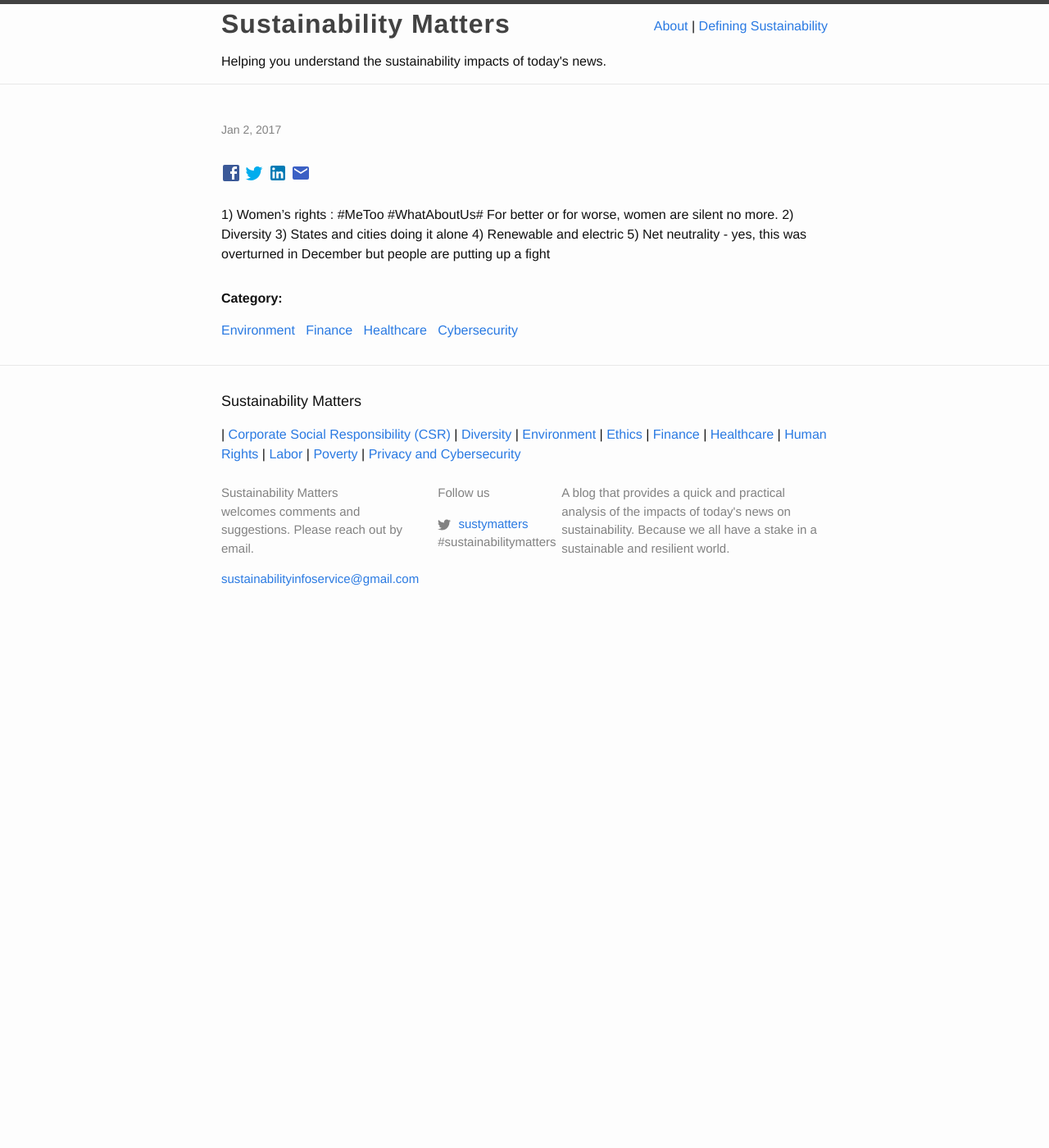
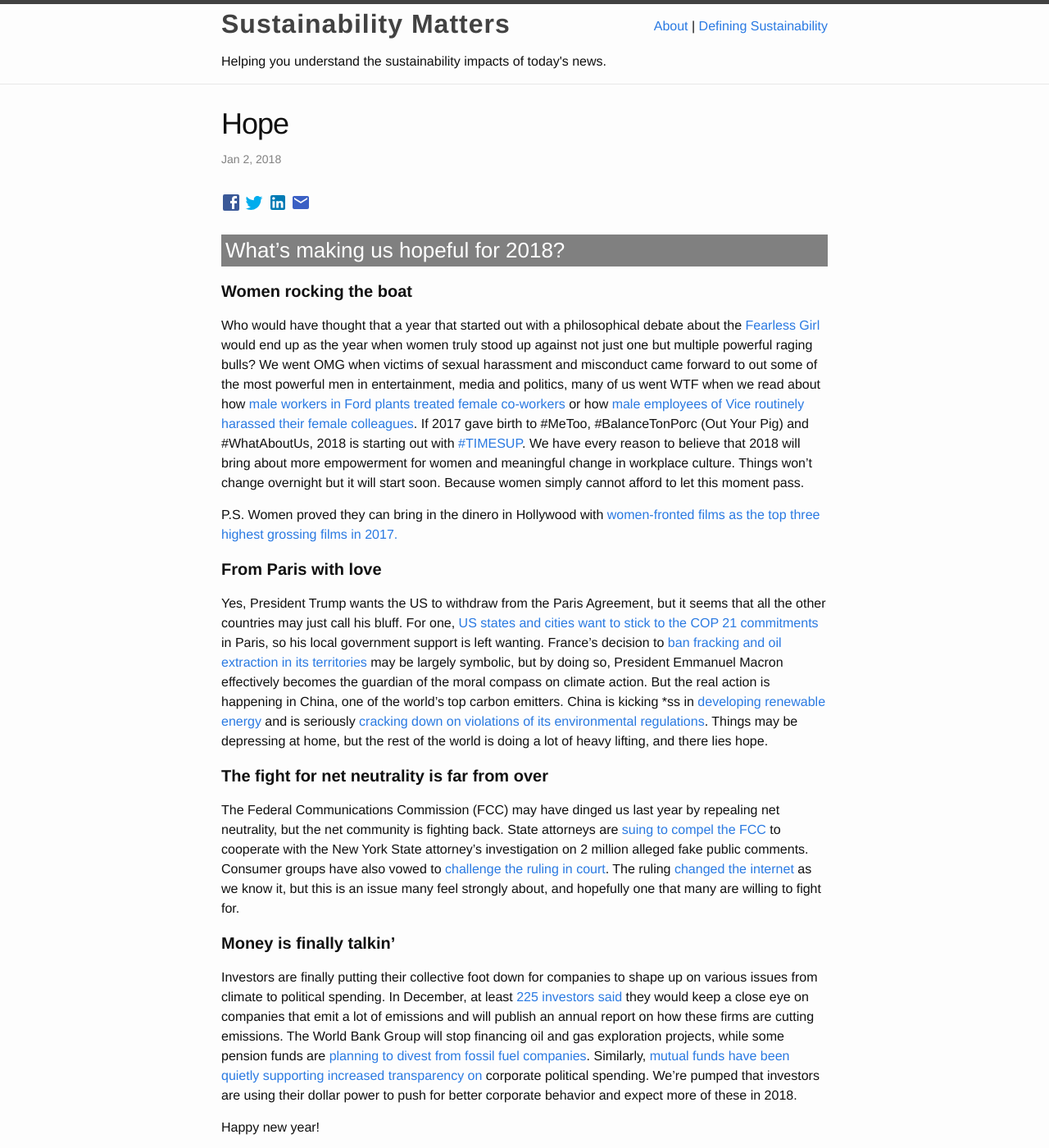
Before and after one commit to Sparkleleuk/Sustainability_Matters, a Jekyll site: the page built from _posts/2018-01-01-start-of-year.markdown, in a window 1280 px wide and 1400 px high. Shown: the whole window at 82% size. Built offline with Jekyll 4.4.1, drawn with Linux system fonts in a browser that asks for light colours; some of the changed text lies outside the part shown.

Commit message:
new post

```diff
--- a/_posts/2017-11-22-throttled.markdown
+++ b/_posts/2017-11-22-throttled.markdown
@@ -3,7 +3,7 @@ layout: post
 title:  "Throttled"
 excerpt: "The FCC announced a plan to repeal net neutrality rules. Uber admitted that customer and driver information were stolen in a hack in late 2016."
 date:   2017-11-21 18:02:44 -0500
-categories: [Ethics, CSR, Privacy]
+categories: [Ethics, Privacy, CSR, Human Rights]
 ---
 
 ### Net neutrality rules at risk
--- a/_posts/2018-01-01-start-of-year.markdown
+++ b/_posts/2018-01-01-start-of-year.markdown
@@ -1,15 +1,30 @@
 ---
 layout: post
-title:  " "
+title:  "Hope"
 excerpt: "A list of themes that we are excited about for 2018."
-date:   2017-01-01 20:00:00 -0500
-categories: [Environment, Finance, Healthcare, Cybersecurity]
+date:   2018-01-02 18:00:00 -0500
+categories: [Human Rights, Diversity, Environment, Ethics, Finance]
 ---
 
+### What's making us hopeful for 2018?
+
+#### **Women rocking the boat**
+
+Who would have thought that a year that started out with a philosophical debate about the <a href="https://en.wikipedia.org/wiki/Fearless_Girl" target="_blank">Fearless Girl</a> would end up as the year when women truly stood up against not just one but multiple powerful raging bulls? We went OMG when victims of sexual harassment and misconduct came forward to out some of the most powerful men in entertainment, media and politics, many of us went WTF when we read about how <a href="http://www.sustainabilitymatters.info/csr/diversity/ethics/2017/12/22/ford-apple.html" target="_blank">male workers in Ford plants treated female co-workers</a> or how <a href="https://www.nytimes.com/2017/12/23/business/media/vice-sexual-harassment.html?_r=0" target="_blank">male employees of Vice routinely harassed their female colleagues</a>. If 2017 gave birth to #MeToo, #BalanceTonPorc (Out Your Pig) and #WhatAboutUs, 2018 is starting out with <a href="https://www.timesupnow.com/" target="_blank">#TIMESUP</a>. We have every reason to believe that 2018 will bring about more empowerment for women and meaningful change in workplace culture. Things won't change overnight but it will start soon. Because women simply cannot afford to let this moment pass.
+
+P.S. Women proved they can bring in the dinero in Hollywood with <a href="https://www.theguardian.com/film/2018/jan/01/women-fronted-films-top-three-highest-grossing-2017" target="_blank">women-fronted films as the top three highest grossing films in 2017.
+
+#### **From Paris with love**
+
+Yes, President Trump wants the US to withdraw from the Paris Agreement, but it seems that all the other countries may just call his bluff. For one, <a href="http://www.sustainabilitymatters.info/environment/2017/12/08/mayor-agreement.html" target="_blank">US states and cities want to stick to the COP 21 commitments</a> in Paris, so his local government support is left wanting. France's decision to <a href="https://www.theguardian.com/environment/2017/dec/20/france-bans-fracking-and-oil-extraction-in-all-of-its-territories" target="_blank"> ban fracking and oil extraction in its territories</a> may be largely symbolic, but by doing so, President Emmanuel Macron effectively becomes the guardian of the moral compass on climate action. But the real action is happening in China, one of the world's top carbon emitters. China is kicking *ss in <a href="http://money.cnn.com/2017/07/18/technology/china-us-clean-energy-solar-farm/index.html" target="_blank">developing renewable energy</a> and is seriously <a href="http://www.sustainabilitymatters.info/diversity/environment/2017/12/06/women-fines.html" target="_blank">cracking down on violations of its environmental regulations</a>. Things may be depressing at home, but the rest of the world is doing a lot of heavy lifting, and there lies hope.
 
 
-1) Women’s rights : #MeToo #WhatAboutUs# For better or for worse, women are silent no more.
-2) Diversity
-3) States and cities doing it alone
-4) Renewable and electric
-5) Net neutrality - yes, this was overturned in December but people are putting up a fight
+#### **The fight for net neutrality is far from over**
+
+The Federal Communications Commission (FCC) may have dinged us last year by repealing net neutrality, but the net community is fighting back. State attorneys are <a href="http://fortune.com/2017/12/14/net-neutrality-fcc-lawsuit-ajit-pai/" target="_blank">suing to compel the FCC</a> to cooperate with the New York State attorney's investigation on 2 million alleged fake public comments. Consumer groups have also vowed to <a href="https://www.washingtonpost.com/news/the-switch/wp/2017/12/19/the-net-neutrality-lawsuits-are-coming-heres-what-theyre-likely-to-say/?utm_term=.4d07603eb1d8" target="_blank">challenge the ruling in court</a>. The ruling <a href="http://www.sustainabilitymatters.info/ethics/csr/privacy/2017/11/21/throttled.html" target="_blank">changed the internet</a> as we know it, but this is an issue many feel strongly about, and hopefully one that many are willing to fight for.
+
+#### **Money is finally talkin'**
+
+Investors are finally putting their collective foot down for companies to shape up on various issues from climate to political spending. In December, at least <a href="http://www.sustainabilitymatters.info/ethics/environment/human%20rights/2017/12/13/net-neutrality.html" target="_blank">225 investors said</a> they would keep a close eye on companies that emit a lot of emissions and will publish an annual report on how these firms are cutting emissions. The World Bank Group will stop financing oil and gas exploration projects, while some pension funds are <a href="http://www.sustainabilitymatters.info/environment/2017/11/17/pipeline.html" target="_blank">planning to divest from fossil fuel companies</a>. Similarly, <a href="http://www.sustainabilitymatters.info/environment/ethics/2017/11/29/fake-blogs.html" target="_blank">mutual funds have been quietly supporting increased transparency on</a> corporate political spending. We're pumped that investors are using their dollar power to push for better corporate behavior and expect more of these in 2018.
+
+Happy new year!
```
